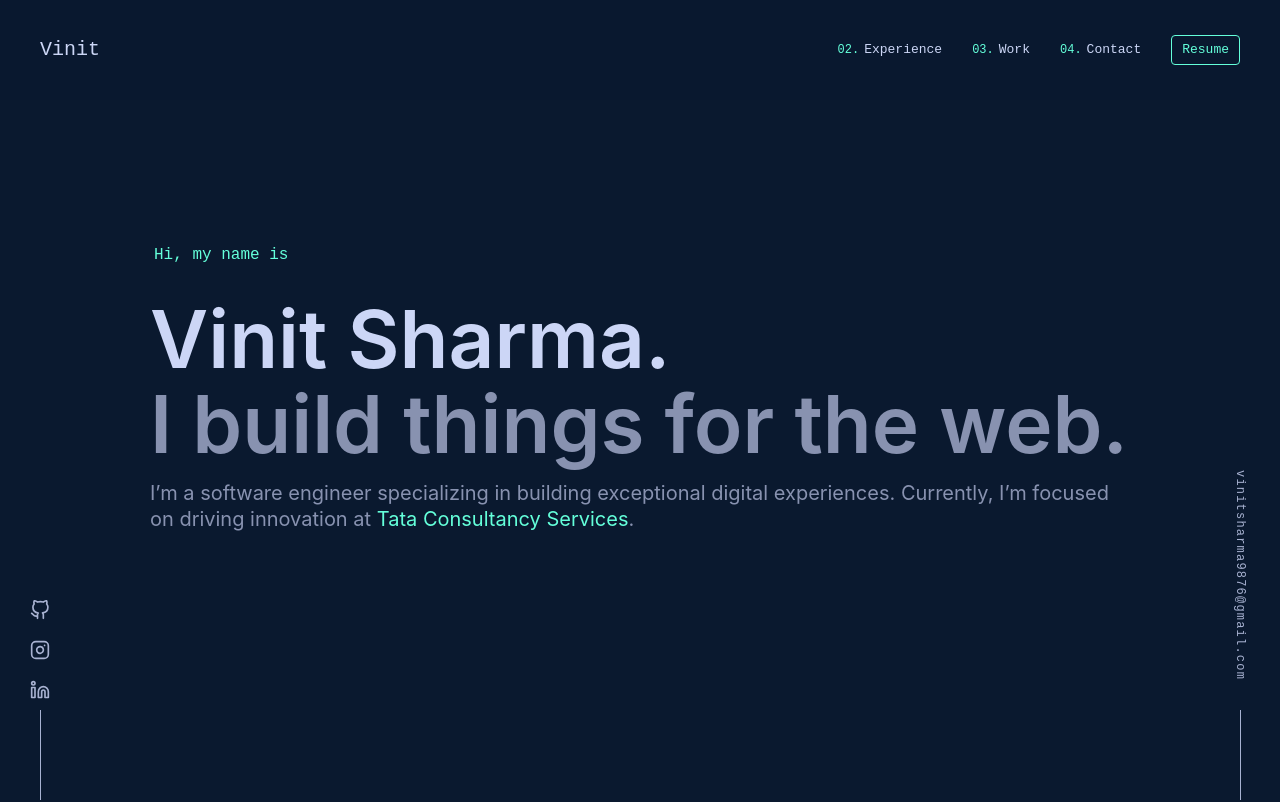
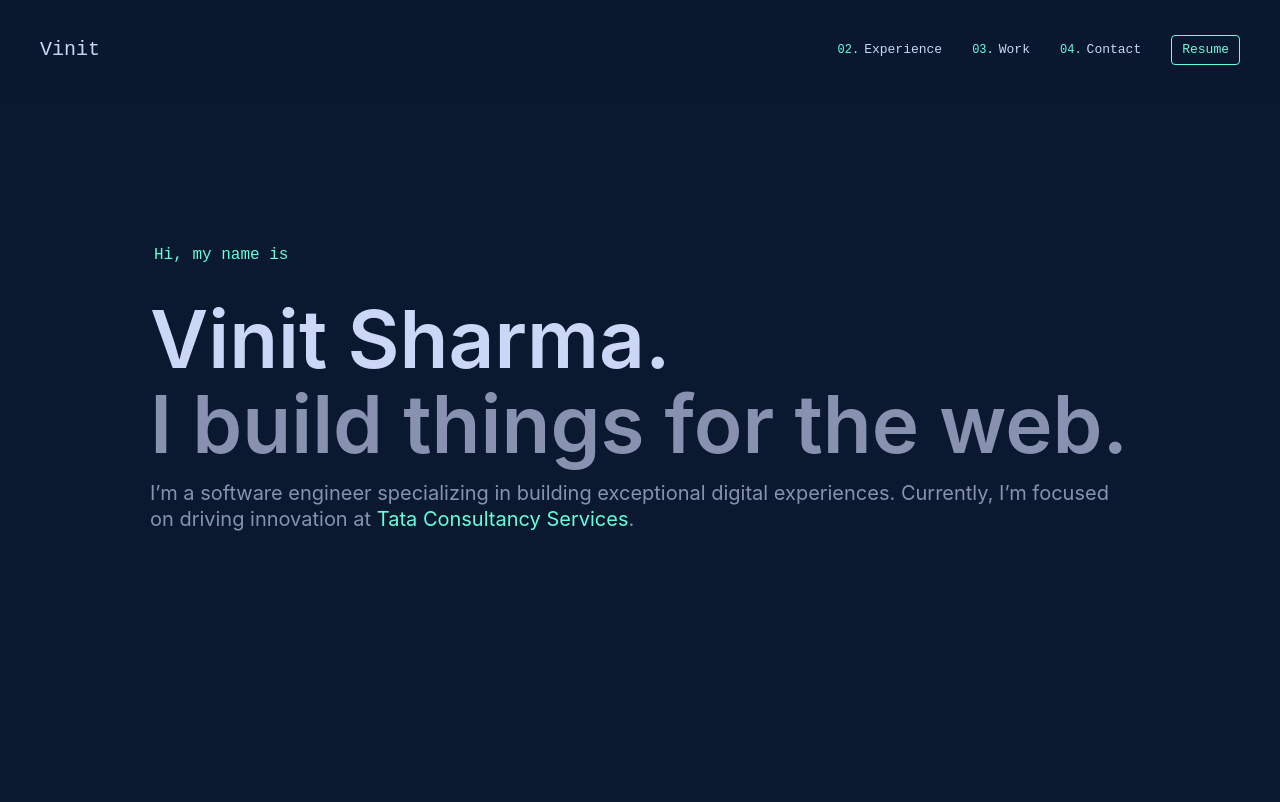
Before and after one commit to vinitpulstya/portfolio, an Angular app: page / in a window 1280 px wide. Shown: the top 802 px of the page. Built offline with nearby package versions, Linux system fonts and the light colour scheme.

Commit message:
responsive contact (sidebars)

```diff
--- a/src/app/components/widgets/footer/footer.component.html
+++ b/src/app/components/widgets/footer/footer.component.html
@@ -1,4 +1,13 @@
 <footer class="footer">
+    <div class="footer__credit">
+        <ul class="footer__social_list fade-enter-done">
+            <li *ngFor="let profile of social.profiles">
+                <a [href]="profile.href" target="_blank" rel="noreferrer">
+                    <div class="footer__social_list-svg" [innerHTML]="profile.svg"></div>
+                </a>
+            </li>
+        </ul>
+    </div>
     <div class="footer__credit">
         Built by <a href="">Vinit Sharma</a>
     </div>
--- a/src/app/components/widgets/footer/footer.component.scss
+++ b/src/app/components/widgets/footer/footer.component.scss
@@ -1,3 +1,5 @@
+@import "/src/assets/static/mixins";
+
 .footer {
   display: flex;
   -webkit-box-pack: center;
@@ -17,4 +19,34 @@
     line-height: 1;
     margin-bottom: 1rem;
   }
+
+  &__social_list {
+    display: none;
+    -webkit-box-align: center;
+    align-items: center;
+    margin: 0px;
+    padding: 0px;
+    list-style: none;
+
+    @include respond(phone) {
+        display: flex;
     }
+
+    li {
+      a {
+        padding: 10px;
+      }
+    }
+
+    &-svg {
+      width: 20px;
+      height: 20px;
+      vertical-align: middle;
+      max-width: 100%;
+
+      &.feather {
+        fill: none;
+      }
+    }
+  }
+}
--- a/src/app/components/widgets/footer/footer.component.ts
+++ b/src/app/components/widgets/footer/footer.component.ts
@@ -1,4 +1,5 @@
 import { Component } from '@angular/core';
+import { AppConfigService } from 'src/app/services/app-config.service';
 
 @Component({
   selector: 'app-footer',
@@ -6,5 +7,7 @@ import { Component } from '@angular/core';
   styleUrls: ['./footer.component.scss']
 })
 export class FooterComponent {
+  constructor (private _appConfig: AppConfigService) {}
 
+  public readonly social = this._appConfig.social;
 }
--- a/src/app/components/widgets/side-contact/side-contact.component.scss
+++ b/src/app/components/widgets/side-contact/side-contact.component.scss
@@ -1,18 +1,23 @@
+@import "/src/assets/static/mixins";
+
 .side-contact {
   &__wrapper {
     &-left {
-            left: 20px;
+      left: 2rem;
       right: auto;
     }
 
     &-right {
       left: auto;
-            right: 20px;
+      right: 2rem;
     }
-        width: 40px;
+    @include respond(phone) {
+      display: none;
+    }
+    width: 4rem;
     position: fixed;
     bottom: 0px;
-        left: 40px;
+    left: 4rem;
     right: auto;
     z-index: 10;
     color: var(--light-slate);
@@ -27,11 +32,15 @@
     padding: 0px;
     list-style: none;
 
+    @include respond(phone) {
+      flex-direction: row;
+    }
+
     &::after {
       content: "";
       display: block;
       width: 1px;
-            height: 90px;
+      height: 9rem;
       margin: 0px auto;
       background-color: var(--light-slate);
     }
@@ -64,12 +73,12 @@
     }
 
     &-mail {
-            margin: 20px auto;
-            padding: 10px;
+      margin: 2rem auto;
+      padding: 1rem;
       font-family: var(--font-mono);
       font-size: var(--fz-xxs);
       line-height: var(--fz-lg);
-            letter-spacing: 0.1em;
+      letter-spacing: 0.1rem;
       -webkit-writing-mode: vertical-rl;
       writing-mode: vertical-rl;
     }
--- a/src/app/components/widgets/side-contact/side-contact.component.ts
+++ b/src/app/components/widgets/side-contact/side-contact.component.ts
@@ -10,7 +10,7 @@ export class SideContactComponent implements OnInit {
   @Input() orientation: string | undefined;
   @Input() emailOnly: boolean = false;
   public wrapper_class: string = '';
-  public readonly social = this.appConfig.social;
+  public readonly social = this._appConfig.social;
 
   ngOnInit() {
     this.wrapper_class = `side-contact__wrapper${
@@ -18,5 +18,5 @@ export class SideContactComponent implements OnInit {
     }`;
   }
 
-  constructor(public appConfig: AppConfigService) {}
+  constructor(private _appConfig: AppConfigService) {}
 }
```
Lines whose indentation alone changed are shown as unchanged.
